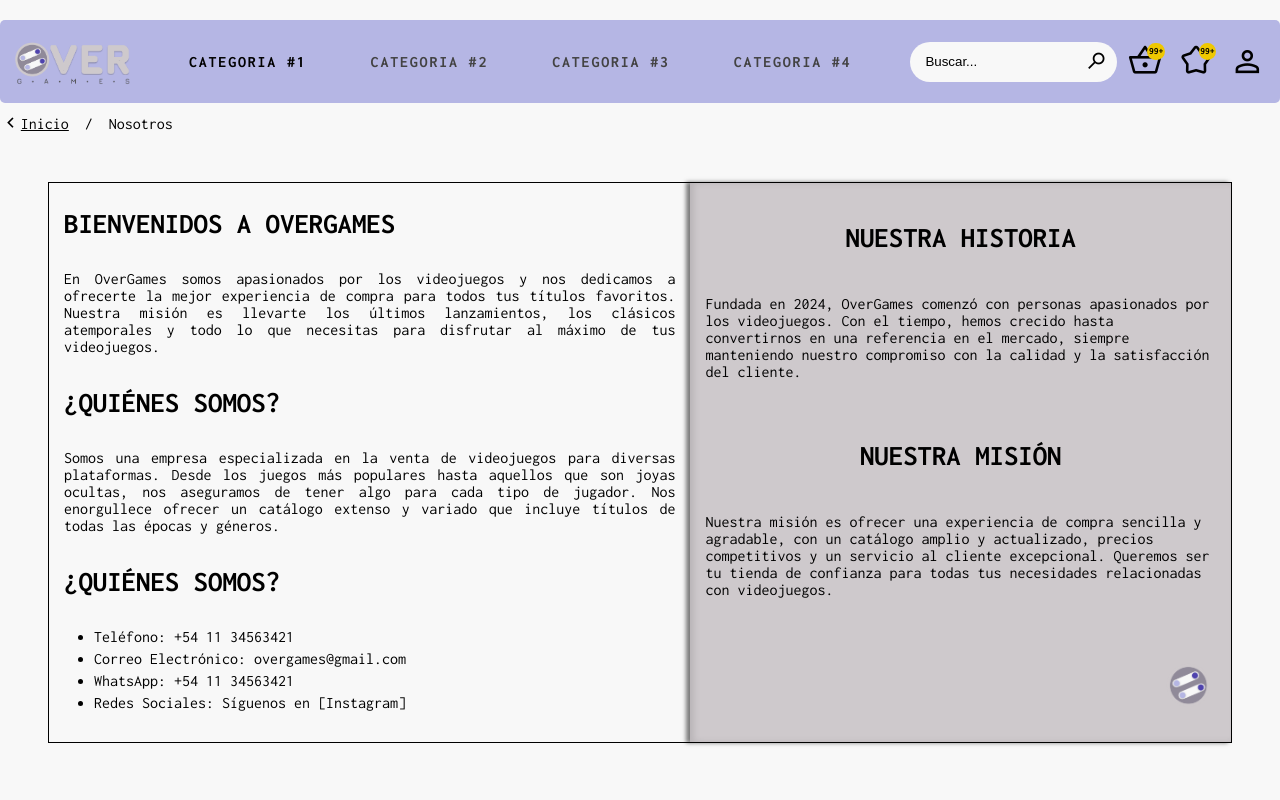
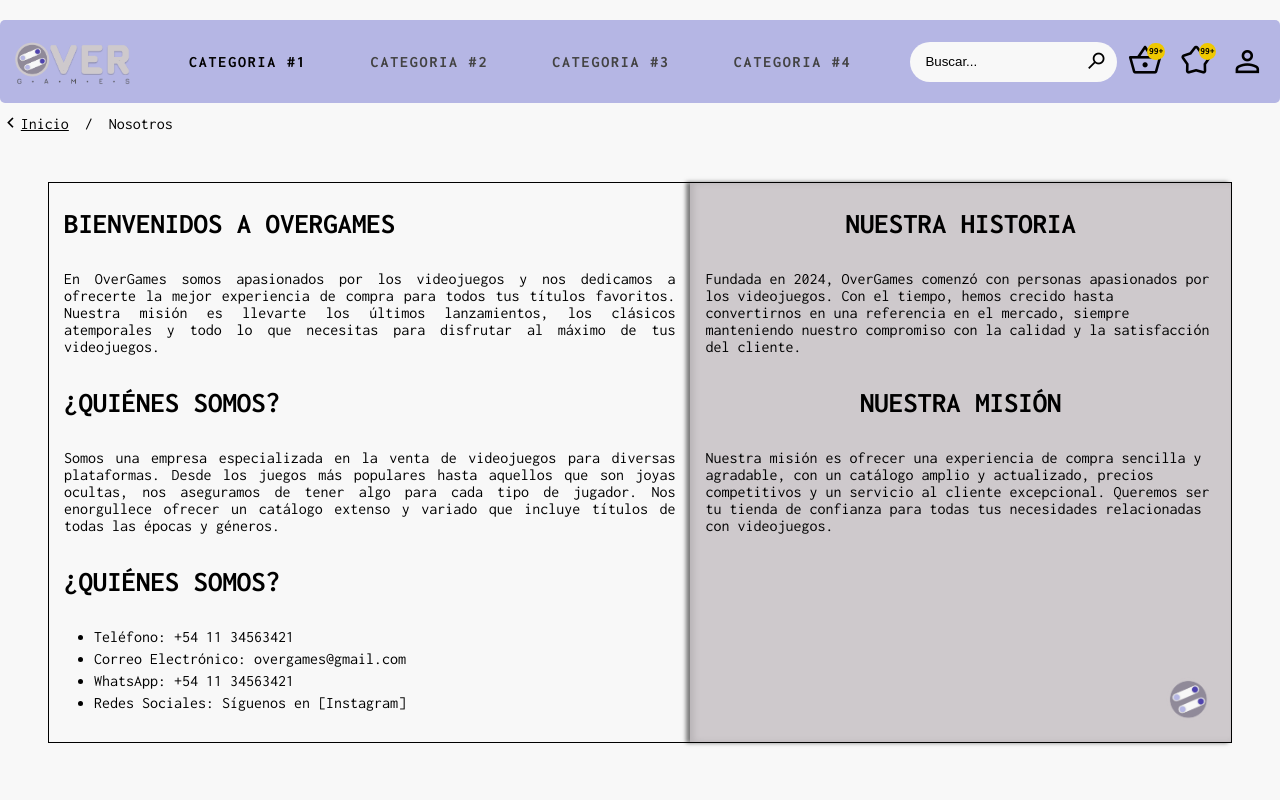
Before and after one commit to NachoGrane/Ignacio-Grane-71379-integrador-etapa1, a website built with Vite: page views/nosotros.html in a window 1280 px wide. Shown: the top 800 px of the page. Built offline with nearby package versions, Linux system fonts and the light colour scheme.

Commit message:
desktop nosotros.html terminada

```diff
--- a/scss/pages/_nosotros.scss
+++ b/scss/pages/_nosotros.scss
@@ -61,7 +61,7 @@
         inset 4px 0px 6.2px 0px rgba($color: #000000, $alpha: 0.1);
       & > h2 {
         font-size: 1.8rem;
-        margin-bottom: 1rem;
+        margin-bottom: 2rem;
       }
       & > p {
         font-size: 1rem;
--- a/views/nosotros.html
+++ b/views/nosotros.html
@@ -177,7 +177,7 @@
               tienda de confianza para todas tus necesidades relacionadas con
               videojuegos.
             </p>
-            <div class="d-flex w-100 justify-content-end">
+            <div class="d-flex w-100 justify-content-end h-100 align-items-end">
               <img
                 src="../public/img/logos/logo-mobile.webp"
                 alt=""
```
